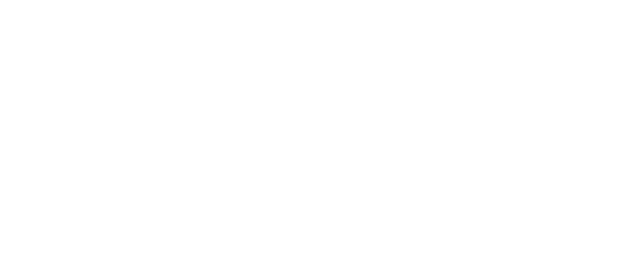
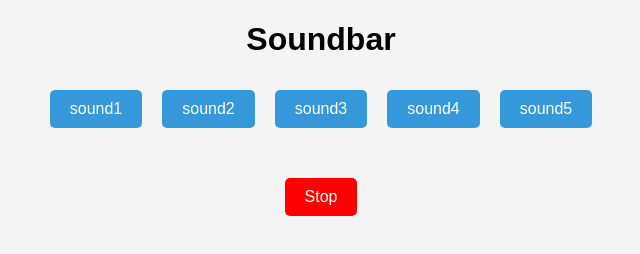
Before and after one commit to acciojob/Soundbar-kartik120-pk, a website: page main.html in a window 1280 px wide. Shown: the whole page, without its empty margins (319-959 px from the left). Drawn offline with Linux system fonts and the light colour scheme.

Commit message:
created a submission

```diff
--- a/main.html
+++ b/main.html
@@ -1,16 +1,16 @@
 <!DOCTYPE html>
+<html lang="en">
+<head>
+    <meta charset="UTF-8">
+    <meta name="viewport" content="width=device-width, initial-scale=1.0">
+    <title>Soundbar</title>
+    <link rel="stylesheet" href="styles.css">
+</head>
+<body>
+    <h1>Soundbar</h1>
+    <div id="buttons"></div>
+    <button class="stop">Stop</button>
 
-<html>
-
-<head>
-	<link rel="stylesheet" href="styles.css">
-</head>
-
-<body>
-	<!-- the entire body must be written by student -->
-    <script type="text/javascript" src="./script.js">
-</script>
-
+    <script src="script.js"></script>
 </body>
-
 </html>
--- a/script.js
+++ b/script.js
@@ -1 +1,31 @@
 //your JS code here. If required.
+const sounds = ["sound1", "sound2", "sound3", "sound4", "sound5"]; // Add your sound file names without extensions
+const buttonsDiv = document.getElementById("buttons");
+let currentAudio = null;
+
+// Create buttons dynamically
+sounds.forEach((sound) => {
+    const btn = document.createElement("button");
+    btn.classList.add("btn");
+    btn.innerText = sound;
+    btn.addEventListener("click", () => playSound(sound));
+    buttonsDiv.appendChild(btn);
+});
+
+// Play sound function
+function playSound(sound) {
+    stopSound(); // Stop any currently playing audio
+    currentAudio = new Audio(`sounds/${sound}.mp3`); // Path to sound file
+    currentAudio.play();
+}
+
+// Stop sound function
+function stopSound() {
+    if (currentAudio) {
+        currentAudio.pause();
+        currentAudio.currentTime = 0;
+    }
+}
+
+// Stop button event listener
+document.querySelector(".stop").addEventListener("click", stopSound);
--- a/styles.css
+++ b/styles.css
@@ -1 +1,43 @@
 /*  your css code here. If applicable */
+body {
+    font-family: Arial, sans-serif;
+    text-align: center;
+    background-color: #f4f4f4;
+}
+
+#buttons {
+    display: flex;
+    justify-content: center;
+    flex-wrap: wrap;
+    margin: 20px;
+}
+
+.btn {
+    padding: 10px 20px;
+    margin: 10px;
+    font-size: 16px;
+    cursor: pointer;
+    border: none;
+    background-color: #3498db;
+    color: white;
+    border-radius: 5px;
+}
+
+.btn:hover {
+    background-color: #2980b9;
+}
+
+.stop {
+    padding: 10px 20px;
+    margin-top: 20px;
+    font-size: 16px;
+    cursor: pointer;
+    border: none;
+    background-color: red;
+    color: white;
+    border-radius: 5px;
+}
+
+.stop:hover {
+    background-color: darkred;
+}
```
